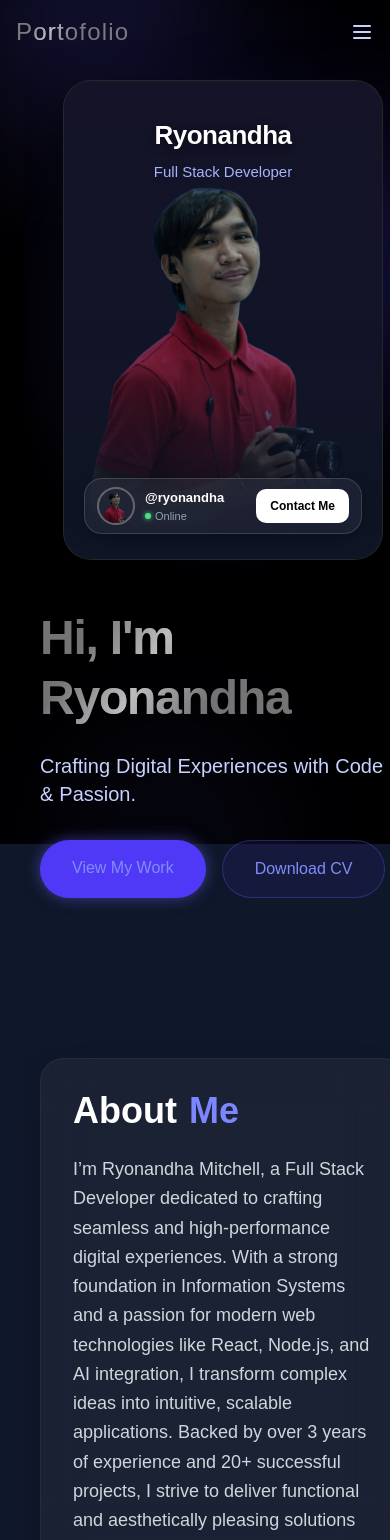
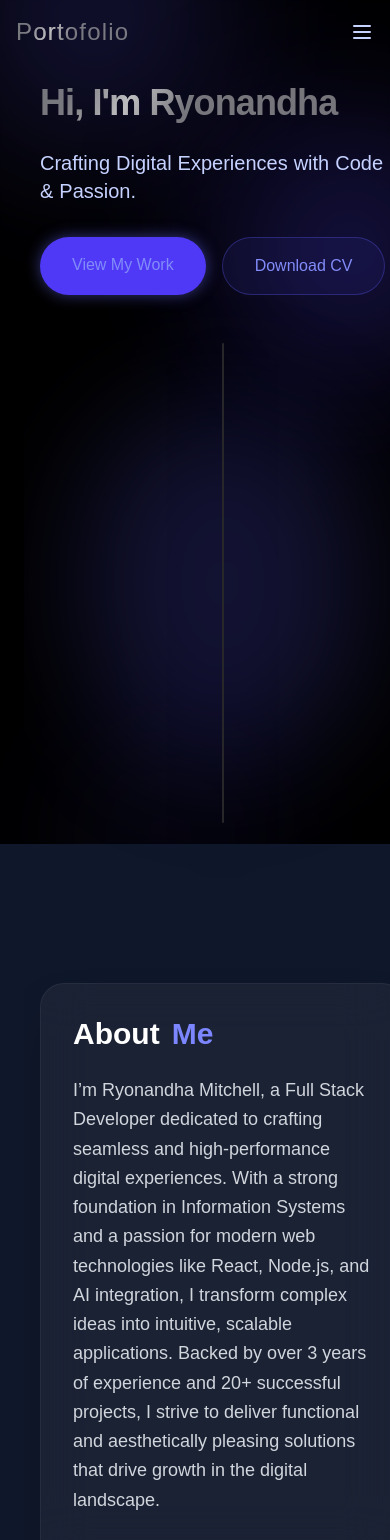
Before and after one commit to Ryonandha/Portofolio, a React (Vite) app: page / in a window 390 px wide. Shown: the top 1540 px of the page. Built offline with nearby package versions, Linux system fonts and the light colour scheme.

Commit message:
Update Mobile

```diff
--- a/src/App.jsx
+++ b/src/App.jsx
@@ -39,8 +39,8 @@ function App() {
       <main className="max-w-7xl mx-auto px-4 sm:px-6 lg:px-8 overflow-hidden">
         {/* === HERO SECTION === */}
         <div className="hero min-h-screen grid md:grid-cols-2 items-center gap-12 pt-20 pb-20">
-          <div className="order-2 md:order-1 animate__animated animate__fadeInUp">
-            <h1 className="text-5xl md:text-7xl font-bold mb-6 text-white tracking-tight leading-tight">
+          <div className="order-1 md:order-1 animate__animated animate__fadeInUp">
+            <h1 className="text-4xl md:text-7xl font-bold mb-6 text-white tracking-tight leading-tight">
               <ShinyText text="Hi, I'm Ryonandha" disabled={false} speed={3} className="custom-class" />
             </h1>
 
@@ -58,7 +58,7 @@ function App() {
             </div>
           </div>
 
-          <div className="order-1 md:order-2 flex justify-center md:justify-end animate__animated animate__fadeInUp animate__delay-1s relative">
+          <div className="order-2 md:order-2 flex justify-center md:justify-end animate__animated animate__fadeInUp animate__delay-1s relative">
             <div className="absolute inset-0 bg-indigo-500 blur-[80px] opacity-20 -z-10 rounded-full transform scale-75"></div>
             <ProfileCard name="Ryonandha" title="Full Stack Developer" handle="ryonandha" status="Online" contactText="Contact Me" avatarUrl="./public/ryonandha.png" showUserInfo={true} enableTilt={true} />
           </div>
@@ -68,7 +68,7 @@ function App() {
         <div className="mt-20 mx-auto w-full rounded-3xl border border-white/5 bg-white/5 backdrop-blur-xl p-8 md:p-12 shadow-2xl" id="about">
           <div className="flex flex-col md:flex-row items-center justify-between gap-12">
             <div className="basis-full md:basis-7/12" data-aos="fade-right">
-              <h2 className="text-4xl font-bold text-white mb-6 flex items-center gap-3">
+              <h2 className="text-3xl md:text-4xl font-bold text-white mb-6 flex items-center gap-3">
                 About <span className="text-indigo-400">Me</span>
               </h2>
 
--- a/src/components/ProfileCard/ProfileCard.css
+++ b/src/components/ProfileCard/ProfileCard.css
@@ -32,7 +32,9 @@
 
 /* Card Body */
 .pc-card {
-  width: 320px;
+  width: 100%;
+  max-width: 320px;
+  height: 480px;
   height: 480px;
   border-radius: var(--card-radius);
   background: #0f0f12; /* Hampir hitam */
```
